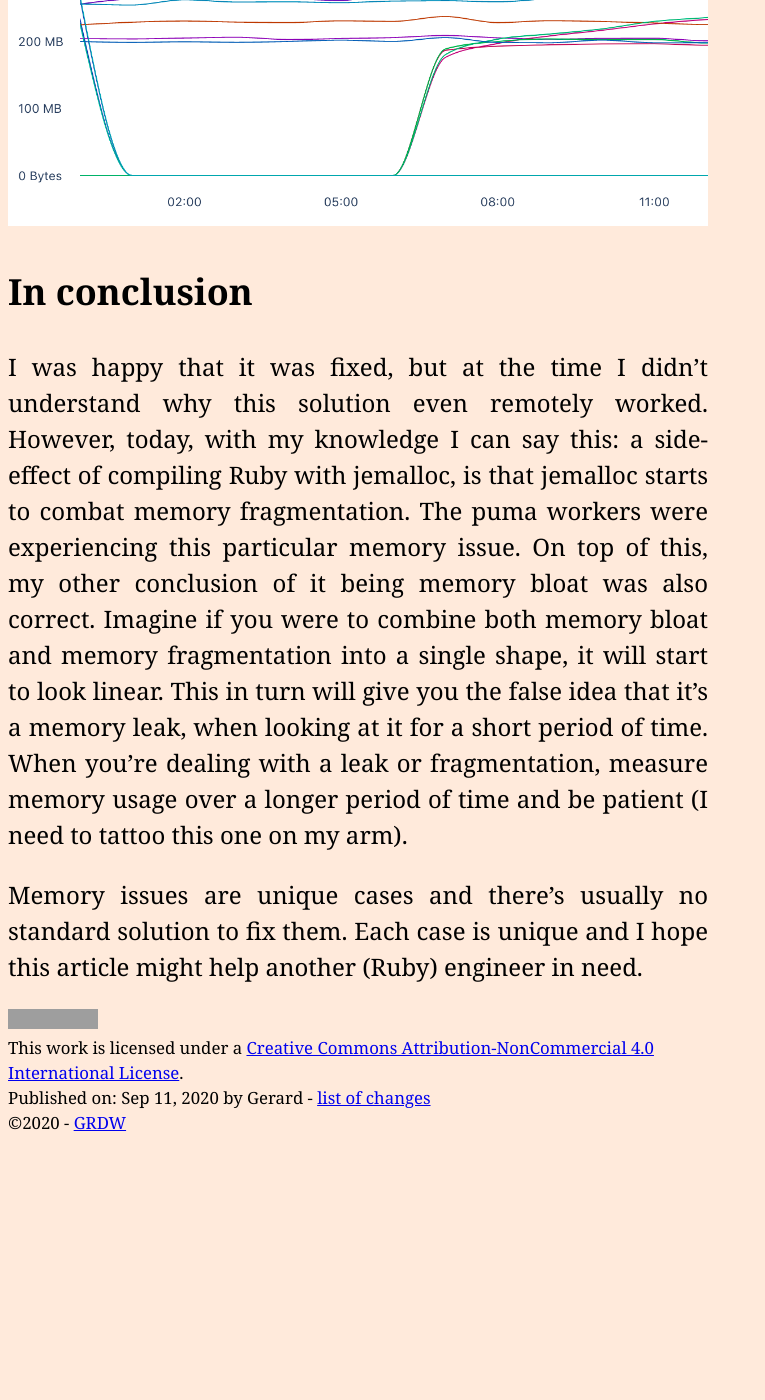
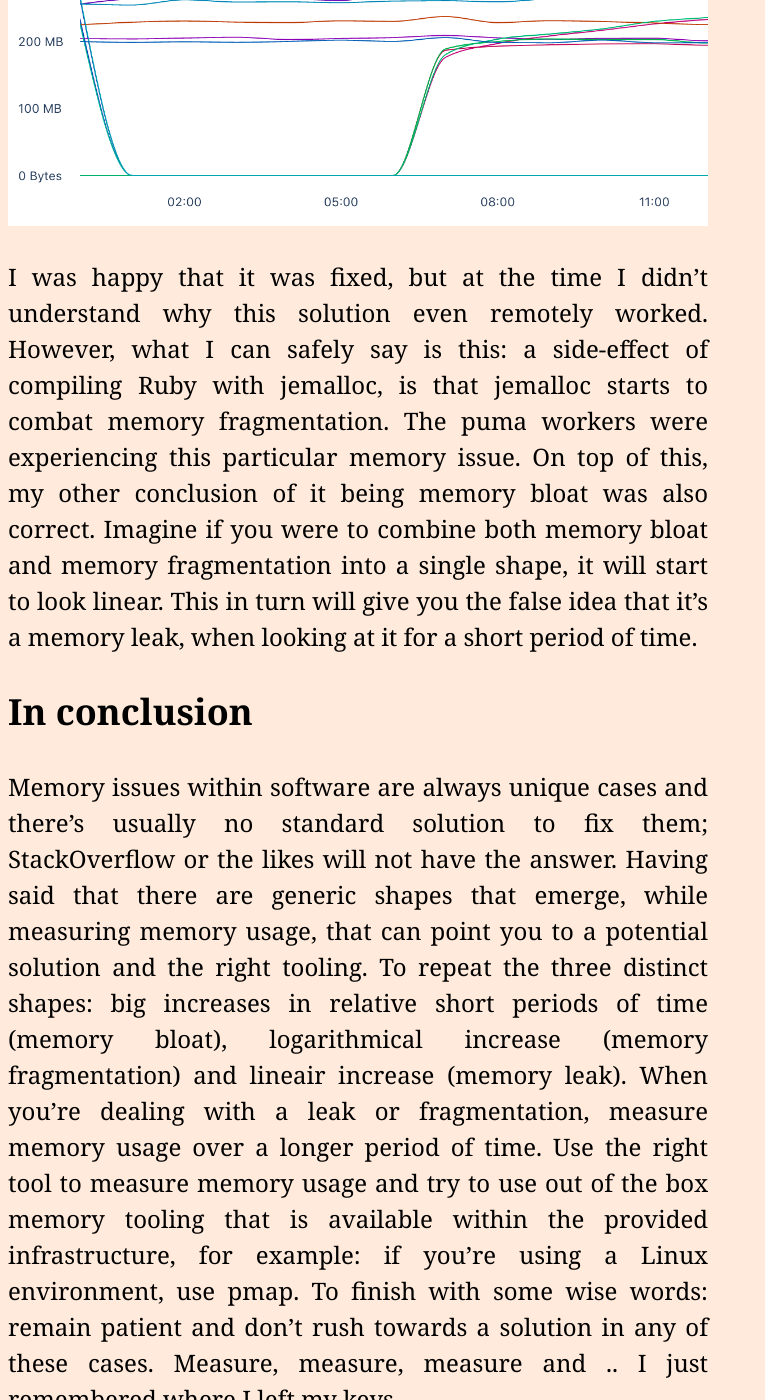
Before and after one commit to grdw/grdw, a Jekyll site: the page built from _posts/2020-09-11-the-shape-of-memory-issues.md, in a window 1280 px wide and 1400 px high, scrolled down 11368 px. Shown: the whole window, without its empty margins (0-765 px from the left). Built offline with Jekyll 4.4.1, drawn with Linux system fonts in a browser that asks for light colours; before the commit the page ends 12504 px from its top, so only the background shows below that; some of the changed text lies outside the part shown; grey boxes are pictures that could not be loaded.

Commit message:
Rewrite conclusion and shave the intro a bit

```diff
--- a/_posts/2020-09-11-the-shape-of-memory-issues.md
+++ b/_posts/2020-09-11-the-shape-of-memory-issues.md
@@ -3,9 +3,9 @@ layout: post
 title: The shape of memory issues
 ---
 
-Memory issues can be hard to deal with. Forgetting where you keys are or a memory leak in software, both can be annoying in various degrees. This article will focus on the latter and specifically in Ruby environments. I do feel this article can be applied to any garabage collected programming language, so if you're reading this with a Java background I hope this will be equally useful.
+Memory issues can be hard to deal with. Forgetting where you keys are or a memory leak in software, both can be annoying in various degrees. This article will focus mostly on the latter and specifically for Ruby environments. The generic knowledge can be applied to any garabage collected programming language, so if you're reading this with a Java background I hope this will be equally as useful.
 
-Hopefully this article will give some handlebars and things to look out for while debugging. This article will try to refrain from too much technical jargon, because while trying to make my way to a solution, I found the more tech-heavy memory articles unhelpful to say the least. It starts out by describing the title of the article, followed by a case study and ending in a conclusion.
+Throughout the case study I will give some handlebars and things to look out for while debugging, however I will try to refrain from too much technical jargon, because while trying to make my way to a solution, I found the more tech-heavy memory articles unhelpful to say the least. It starts out by explaining the title of the article, followed by a case study and ending in a conclusion.
 
 ## The shape of memory issues
 
@@ -100,8 +100,8 @@ I also continued with the leaking C-library theory because, to my mind, that als
 
 ![bloat](/img/1/12.png)
 
+I was happy that it was fixed, but at the time I didn't understand why this solution even remotely worked. However, what I can safely say is this: a side-effect of compiling Ruby with jemalloc, is that jemalloc starts to combat memory fragmentation. The puma workers were experiencing this particular memory issue. On top of this, my other conclusion of it being memory bloat was also correct. Imagine if you were to combine both memory bloat and memory fragmentation into a single shape, it will start to look linear. This in turn will give you the false idea that it's a memory leak, when looking at it for a short period of time.
+
 ## In conclusion
 
-I was happy that it was fixed, but at the time I didn't understand why this solution even remotely worked. However, today, with my knowledge I can say this: a side-effect of compiling Ruby with jemalloc, is that jemalloc starts to combat memory fragmentation. The puma workers were experiencing this particular memory issue. On top of this, my other conclusion of it being memory bloat was also correct. Imagine if you were to combine both memory bloat and memory fragmentation into a single shape, it will start to look linear. This in turn will give you the false idea that it's a memory leak, when looking at it for a short period of time. When you're dealing with a leak or fragmentation, measure memory usage over a longer period of time and be patient (I need to tattoo this one on my arm).
-
-Memory issues are unique cases and there's usually no standard solution to fix them. Each case is unique and I hope this article might help another (Ruby) engineer in need.
+Memory issues within software are always unique cases and there's usually no standard solution to fix them; StackOverflow or the likes will not have the answer. Having said that there are generic shapes that emerge, while measuring memory usage, that can point you to a potential solution and the right tooling. To repeat the three distinct shapes: big increases in relative short periods of time (memory bloat), logarithmical increase (memory fragmentation) and lineair increase (memory leak). When you're dealing with a leak or fragmentation, measure memory usage over a longer period of time. Use the right tool to measure memory usage and try to use out of the box memory tooling that is available within the provided infrastructure, for example: if you're using a Linux environment, use pmap. To finish with some wise words: remain patient and don't rush towards a solution in any of these cases. Measure, measure, measure and .. I just remembered where I left my keys.
```
